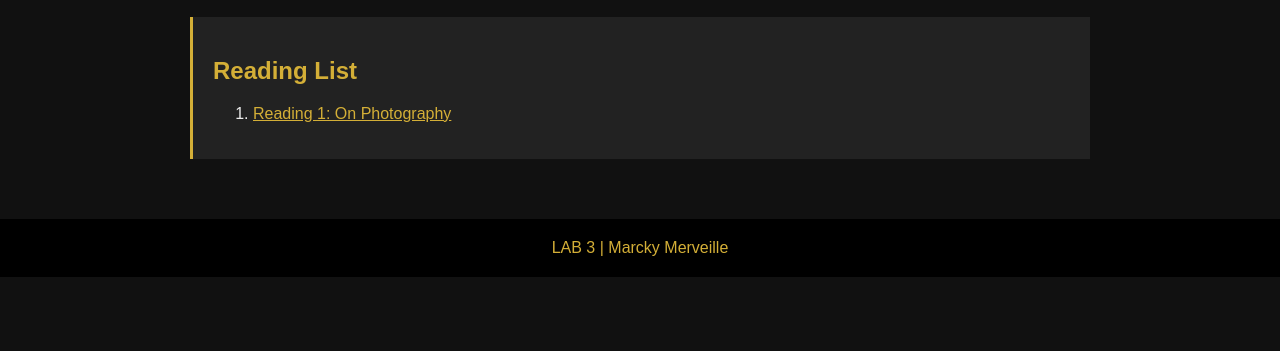
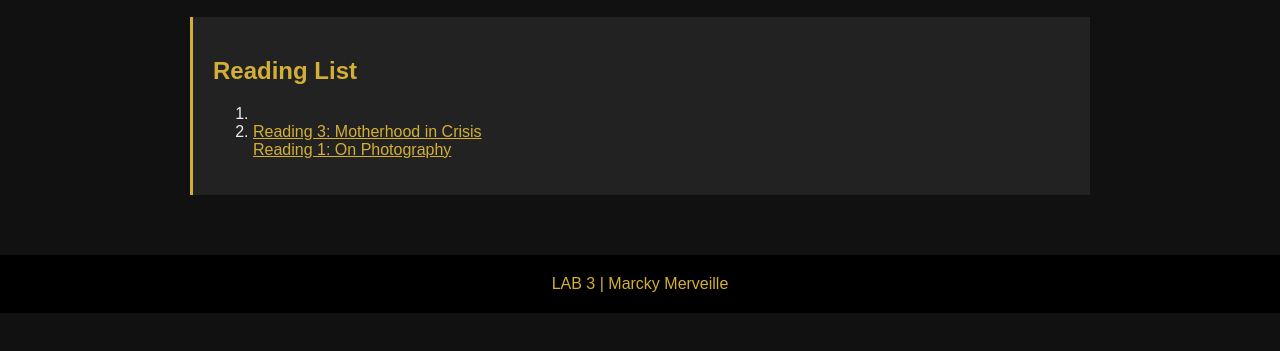
Before and after one commit to MMerveille/media150, a plain HTML site: page index.html in a window 1280 px wide. Shown: the part 297-648 px from the top of the page. Drawn offline with Linux system fonts and the light colour scheme.

Commit message:
Add new reading link to the reading list

```diff
--- a/index.html
+++ b/index.html
@@ -38,6 +38,11 @@
 
             <ol>
                 <li>
+                    <li>
+    <a href="reading3.html">
+                       Reading 3: Motherhood in Crisis
+                   </a>
+                   </li>
                     <a href="reading1.html">
                         Reading 1: On Photography
                     </a>
```
